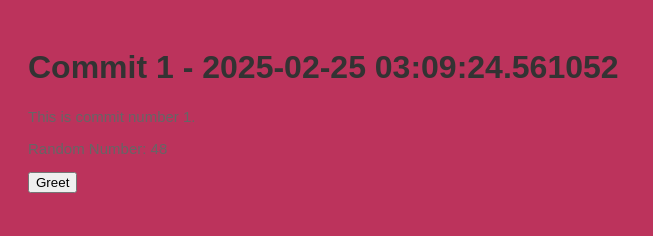
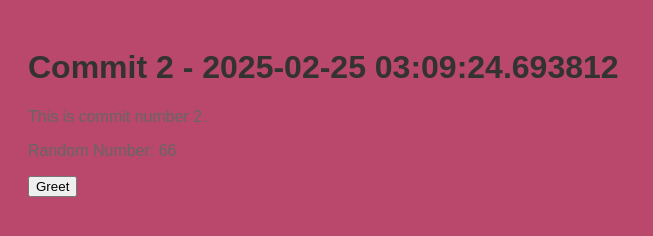
Before and after one commit to legbald0d/myrep-repo-20250225030922, a plain HTML site: page index.html in a window 1280 px wide. Shown: the whole page, without its empty margins (0-653 px from the left). Drawn offline with Linux system fonts and the light colour scheme.

Commit message:
📝 Commit 2 with HTML, CSS, and JS

```diff
--- a/index.html
+++ b/index.html
@@ -2,13 +2,13 @@
     <!DOCTYPE html>
     <html>
     <head>
-        <title>Commit 1 - 2025-02-25 03:09:24.561052</title>
+        <title>Commit 2 - 2025-02-25 03:09:24.693812</title>
         <link rel="stylesheet" href="style.css">
     </head>
     <body>
-        <h1>Commit 1 - 2025-02-25 03:09:24.561052</h1>
-        <p>This is commit number 1.</p>
-        <p>Random Number: 48</p>
+        <h1>Commit 2 - 2025-02-25 03:09:24.693812</h1>
+        <p>This is commit number 2.</p>
+        <p>Random Number: 66</p>
         <button onclick="greet()">Greet</button>
         <script src="script.js"></script>
     </body>
--- a/script.js
+++ b/script.js
@@ -2,4 +2,4 @@
     function greet() {
         alert('Hello from commit ' + commitNumber + '!');
     }
-    var commitNumber = 1;
+    var commitNumber = 2;
--- a/style.css
+++ b/style.css
@@ -1,7 +1,7 @@
 
     body {
         font-family: Arial, sans-serif;
-        background-color: #bc335c;
+        background-color: #ba476c;
         padding: 20px;
     }
     h1 {
@@ -9,5 +9,5 @@
     }
     p {
         color: #666;
-        font-size: 15px;
+        font-size: 16px;
     }
```
